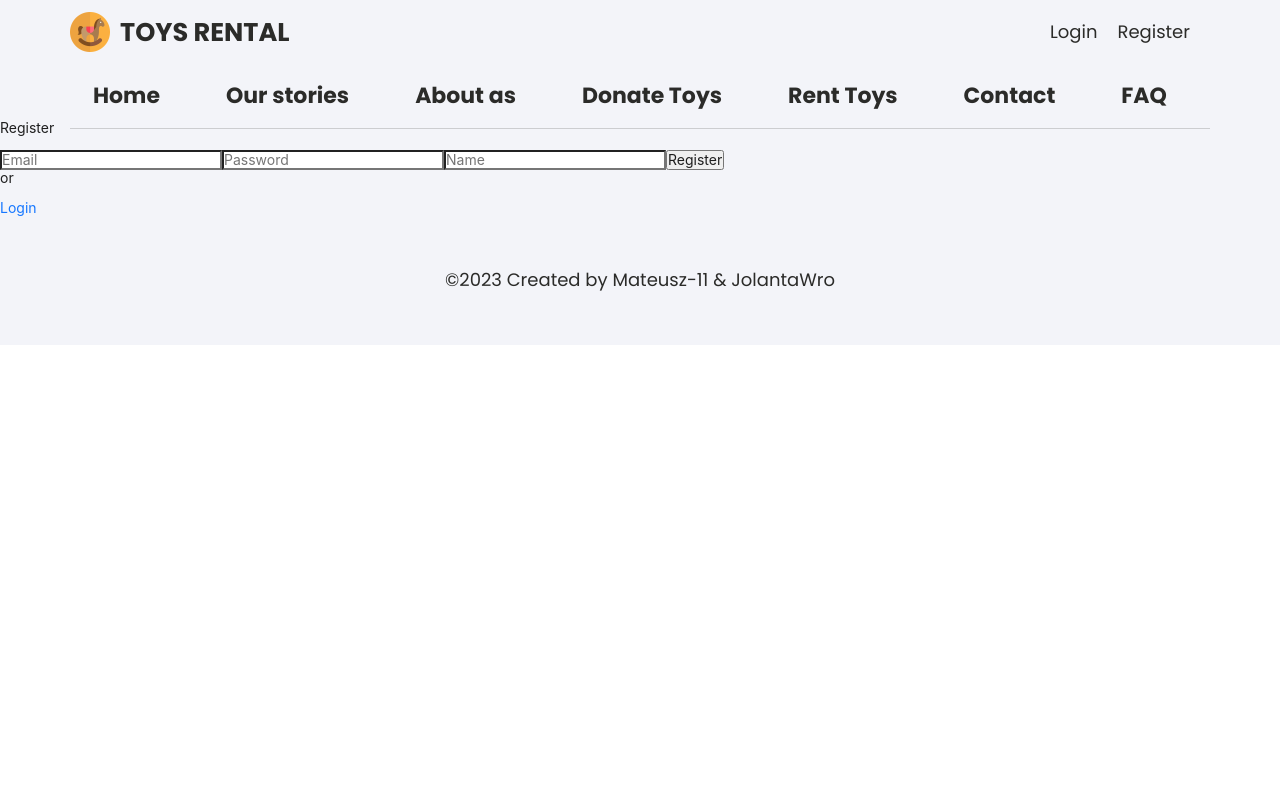
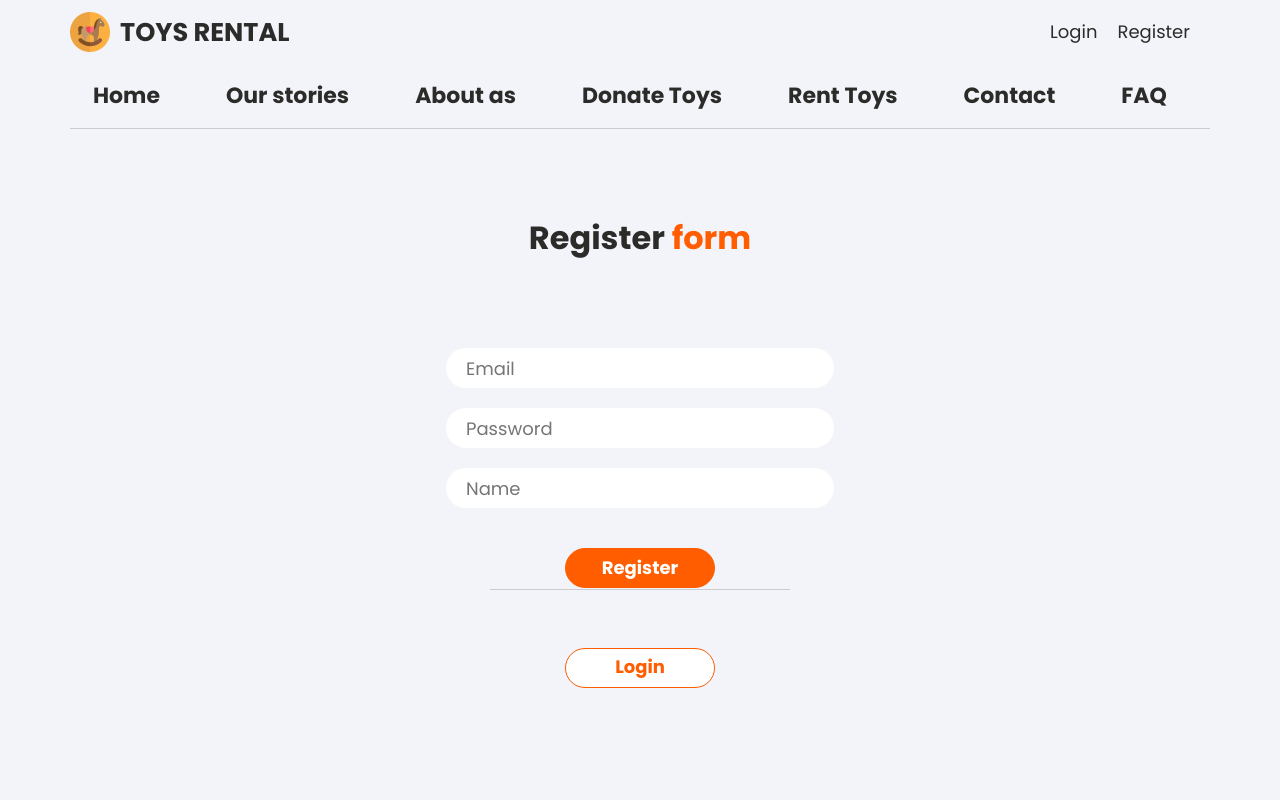
Before and after one commit to JolantaWro/Toys_Rental_App, a React (Create React App) app: page /register in a window 1280 px wide. Shown: the top 800 px of the page. Built offline with nearby package versions, Linux system fonts and the light colour scheme; no server answers.

Commit message:
Style of register form & delete old code

```diff
--- a/src/App.css
+++ b/src/App.css
@@ -710,7 +710,7 @@ div.slick-c:not(.slick-current) {
 
 /*  ----------------------------
 
-    LOGIN FORM
+    LOGIN & REGISTER FORM
 
 ----------------------------  */
 
@@ -736,13 +736,14 @@ div.slick-c:not(.slick-current) {
 	border: 0px solid var(--main-color);
 	height: 32px;
 	padding: 20px;
+	margin-bottom: 20px;
 }
 
 .login_container .login_form .form_btn--active {
 	border-radius: var(--border-radius);
 	border: 1px solid var(--second-color);
 	width: 150px;
-	height: 40px;
+	min-height: 40px;
 	font-family: var(--font-family-main);
 	font-size: var(--font-size--main);
 	font-weight: var(--font-weight--hero);
--- a/src/components/auth/Register.js
+++ b/src/components/auth/Register.js
@@ -1,37 +1,33 @@
 import React, { useState } from "react";
-import { Link} from "react-router-dom";
+import { Link } from "react-router-dom";
 
 const Register = ({ setAuth }) => {
 	const [inputs, setInputs] = useState({
 		email: "",
 		password: "",
-    name: ""
+		name: "",
 	});
 
 	const { email, password, name } = inputs;
 
-  const onChange = e =>
+	const onChange = (e) =>
 		setInputs({ ...inputs, [e.target.name]: e.target.value });
 
-
-  const onSubmitForm = async e => {
+	const onSubmitForm = async (e) => {
 		e.preventDefault();
 
 		try {
 			const body = { email, password, name };
-      const response = await fetch(
-        "http://localhost:5000/auth/register",
-        {
+			const response = await fetch("http://localhost:5000/auth/register", {
 				method: "POST",
 				headers: {
-            "Content-type": "application/json"
+					"Content-type": "application/json",
 				},
-          body: JSON.stringify(body)
-        }
-      );
+				body: JSON.stringify(body),
+			});
 			const parseRes = await response.json();
 			localStorage.setItem("token", parseRes.token);
-      setAuth(true)
+			setAuth(true);
 
 			if (parseRes.token) {
 				localStorage.setItem("token", parseRes.token);
@@ -39,7 +35,6 @@ const Register = ({ setAuth }) => {
 			} else {
 				setAuth(false);
 			}
-
 		} catch (err) {
 			console.error(err.message);
 		}
@@ -47,38 +42,48 @@ const Register = ({ setAuth }) => {
 
 	return (
 		<>
-      <div >
-        <div >
-            <p >Register</p>
-            <form onSubmit={onSubmitForm} >
+			<div className='container'>
+				<div className='holder'>
+					<h2 className='holder__title'>
+						Register
+						<span className='holder__title--highlight'> form</span>
+					</h2>
+					<div className='login_container'>
+						<form className='login_form' onSubmit={onSubmitForm}>
 							<input
-                type="text"
-                name="email"
+								className='form__item'
+								type='text'
+								name='email'
 								value={email}
-                placeholder="Email"
-                onChange={e => onChange(e)}
-
+								placeholder='Email'
+								onChange={(e) => onChange(e)}
 							/>
 							<input
-                type="password"
-                name="password"
+								className='form__item'
+								type='password'
+								name='password'
 								value={password}
-                placeholder="Password"
-                onChange={e => onChange(e)}
-
+								placeholder='Password'
+								onChange={(e) => onChange(e)}
 							/>
 							<input
-                type="text"
-                name="name"
+								className='form__item'
+								type='text'
+								name='name'
 								value={name}
-                placeholder="Name"
-                onChange={e => onChange(e)}
+								placeholder='Name'
+								onChange={(e) => onChange(e)}
+							/>
 
-              />
-              <button >Register</button>
+							<button className='form_btn--active'>Register</button>
 						</form>
-            <p >or</p>
-            <Link to="/login" >Login</Link>
+						<div className='addition_container'>
+							<p className='decor--border'></p>
+							<Link className='form_btn--inactive' to='/login'>
+								Login
+							</Link>
+						</div>
+					</div>
 				</div>
 			</div>
 		</>
```
Also changed, not shown: src/components/auth/Login.js (+0 -31 lines). Lines whose indentation alone changed are shown as unchanged.
